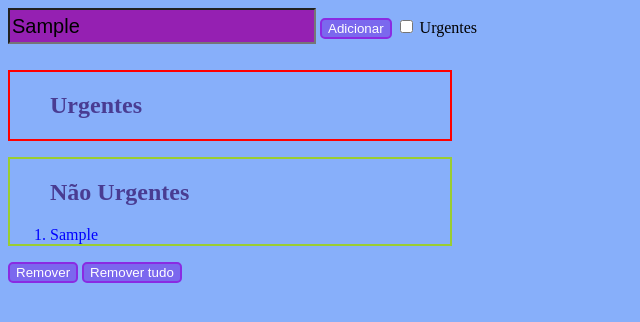
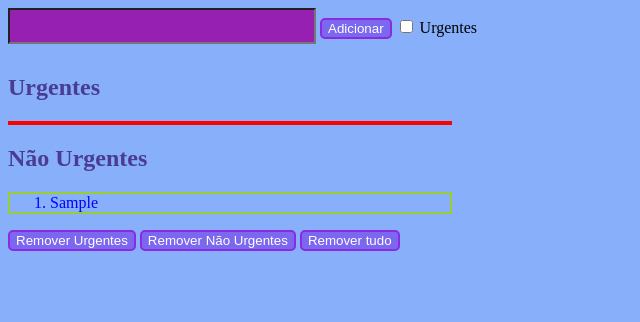
Before and after one commit to SophiaLP19/miniProjeto, a plain HTML site: page index.html in a window 1280 px wide. Both pictures are taken after typing "Sample" into the empty fields and a click on the button "Adicionar". Shown: the whole page, without its empty margins (0-640 px from the left). Drawn offline with Linux system fonts and the light colour scheme.

Commit message:
adicionar botoes urgent e nurgent, limpar

```diff
--- a/index.html
+++ b/index.html
@@ -11,15 +11,16 @@
     <input class="btn" type="button" value="Adicionar" onclick="adicionarTexto()">
     <input type="checkbox" id="checkUrgente"> <label for="Urgentes">Urgentes</label>
     <div >
-
-        <ol id="urgentes"><h2>Urgentes</h2></ol>
+        <h2>Urgentes</h2>
+        <ol id="urgentes"></ol>
     </div>
     <div >
-
-        <ol id="nurgentes"><h2>Não Urgentes</h2></ol>
+        <h2>Não Urgentes</h2>
+        <ol id="nurgentes"></ol>
     </div>
     <script type="text/javascript" src="js/miniProjeto.js"></script>
-    <input class="btn" type="button" value="Remover" onclick="removerTexto()">
+    <input class="btn" type="button" value="Remover Urgentes" onclick="removerTextoUrgente()">
+    <input class="btn" type="button" value="Remover Não Urgentes"onclick="removerTextoNUrgente()">
     <input class="btn" type="button" value="Remover tudo" onclick="limpar()">
 
 </body>
--- a/js/miniProjeto.js
+++ b/js/miniProjeto.js
@@ -7,6 +7,7 @@ function adicionarTexto(){
     nota.innerText = texto;
     nota.id = "parágrafo";
     nota.className = "notas";
+    document.getElementById("caixaTexto").value = "";
     if(cont==1)
     {
         nota.style.color = "blue";
@@ -35,8 +36,12 @@ function adicionarTexto(){
     }
 
 }
-    function removerTexto(){
-        var remover = document.getElementById("parágrafo");
+    function removerTextoUrgente(){
+        var remover = document.getElementById("urgentes").lastElementChild;
+        remover.remove();
+    }
+    function removerTextoNUrgente(){
+        var remover = document.getElementById("nurgentes").lastElementChild;
         remover.remove();
     }
 
```
